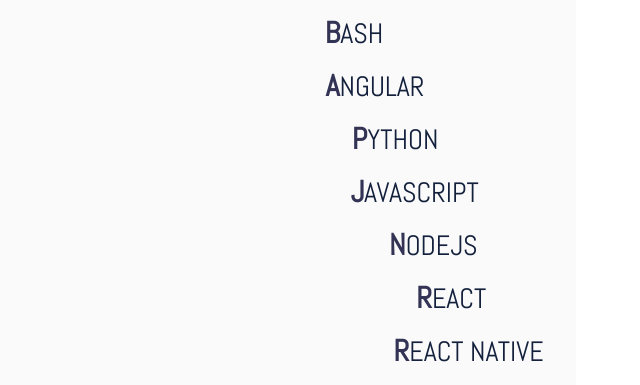
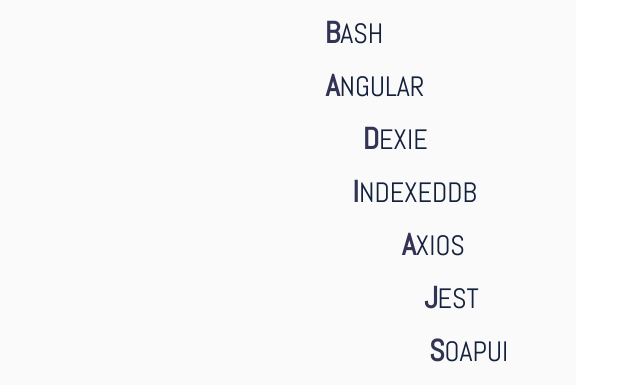
Before and after one commit to MenkeTechnologies/MenkeTechnologies.github.io, a plain HTML site: page about.html in a window 1280 px wide. Shown: the part 3066-3451 px from the top of the page, without its empty margins (640-1280 px from the left). Drawn offline with nearby package versions, Linux system fonts and the light colour scheme.

Commit message:
more UI skills

```diff
--- a/about.html
+++ b/about.html
@@ -139,6 +139,11 @@
     <h3>Zsh</h3>
     <h3>Bash</h3>
     <h3>Angular</h3>
+    <h3>Dexie</h3>
+    <h3>IndexedDB</h3>
+    <h3>Axios</h3>
+    <h3>Jest</h3>
+    <h3>SoapUI</h3>
     <h3>Python</h3>
     <h3>Javascript</h3>
     <h3>NodeJS</h3>
```
